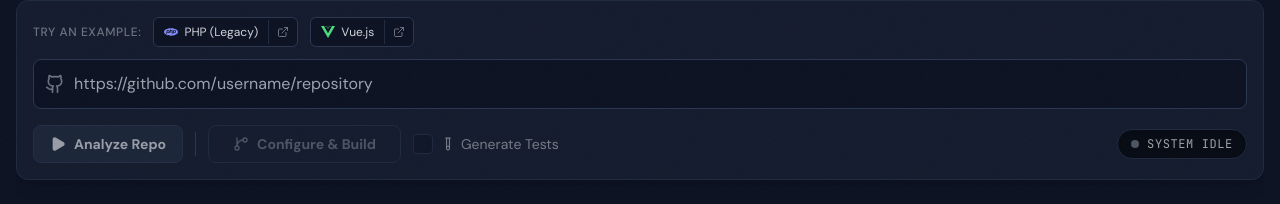
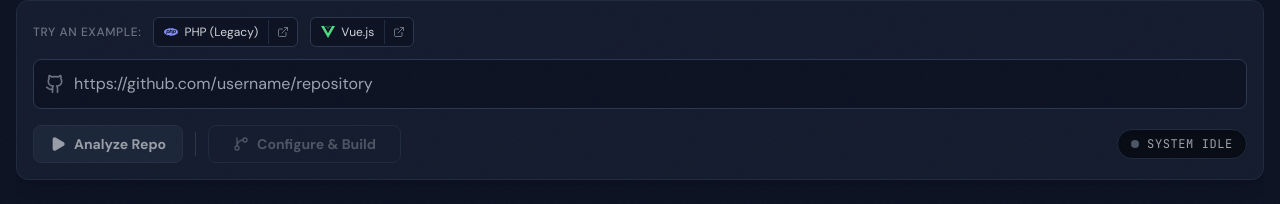
Before and after one commit to lassestilvang/dust-off, a React (Vite) app: page / in a window 1280 px wide. Shown: the part 204-408 px from the top of the page. Built offline with nearby package versions, Linux system fonts and the light colour scheme.

Commit message:
feat: Add 'none' option for testing library configuration, allowing users to skip test generation.

```diff
--- a/components/MigrationConfig.tsx
+++ b/components/MigrationConfig.tsx
@@ -1,6 +1,6 @@
 import React from 'react';
 import { MigrationConfig } from '../types';
-import { Check, Grid, Layers, TestTube, Palette, Database } from 'lucide-react';
+import { Check, Grid, Layers, TestTube, Palette, Database, X } from 'lucide-react';
 
 interface MigrationConfigProps {
   config: MigrationConfig;
@@ -26,10 +26,9 @@ const ConfigOption = ({
     onClick={onClick}
     className={`
       flex flex-col items-start p-4 rounded-xl border transition-all duration-200 text-left w-full h-full relative overflow-hidden group
-      ${
-        selected
-          ? 'bg-accent-900/20 border-accent-500/50 shadow-[0_0_15px_rgba(245,158,11,0.1)]'
-          : 'bg-dark-800 border-dark-700 hover:border-dark-600 hover:bg-dark-750'
+      ${selected
+        ? 'bg-accent-900/20 border-accent-500/50 shadow-[0_0_15px_rgba(245,158,11,0.1)]'
+        : 'bg-dark-800 border-dark-700 hover:border-dark-600 hover:bg-dark-750'
       }
     `}
   >
@@ -161,6 +160,13 @@ const MigrationConfigModal: React.FC<MigrationConfigProps> = ({
                 selected={config.testingLibrary === 'jest'}
                 onClick={() => updateConfig('testingLibrary', 'jest')}
               />
+              <ConfigOption
+                label="None"
+                icon={X}
+                description="Skip test generation. Faster migration, but less safe."
+                selected={config.testingLibrary === 'none'}
+                onClick={() => updateConfig('testingLibrary', 'none')}
+              />
             </div>
           </section>
         </div>
--- a/components/RepoMigration.tsx
+++ b/components/RepoMigration.tsx
@@ -219,7 +219,6 @@ const RepoMigration: React.FC = () => {
     },
   });
 
-  const [includeTests, setIncludeTests] = useState(false);
   const [isDiagramOpen, setIsDiagramOpen] = useState(false);
   const [showReport, setShowReport] = useState(false);
   const [showConfigModal, setShowConfigModal] = useState(false);
@@ -468,13 +467,13 @@ const RepoMigration: React.FC = () => {
 
     // 5. Generate New Project Structure
     addLog(
-      `Designing Next.js 16.1 App Router project structure (${state.config.uiFramework}, ${state.config.stateManagement})...`,
+      `Designing Next.js 16.1 App Router project structure (${state.config.uiFramework}, ${state.config.stateManagement}, ${state.config.testingLibrary !== 'none' ? 'with tests' : 'no tests'})...`,
       'info',
     );
     const newFilePaths = await generateProjectStructure(
       state.analysis.summary,
       state.config,
-      includeTests,
+      state.config.testingLibrary !== 'none',
     );
 
     const newFileNodes = buildTreeFromPaths(newFilePaths);
@@ -735,8 +734,7 @@ const RepoMigration: React.FC = () => {
                 disabled={isBusy || !state.url}
                 className={`
                         flex items-center justify-center gap-2 py-2 px-4 rounded-lg font-bold text-sm transition-all whitespace-nowrap w-full md:w-auto
-                        ${
-                          !isAnalyzed && state.url
+                        ${!isAnalyzed && state.url
                     ? 'bg-accent-600 hover:bg-accent-500 text-white shadow-[0_0_15px_rgba(245,158,11,0.3)]'
                     : 'bg-dark-700 hover:bg-dark-600 text-gray-300 border border-dark-600'
                   }
@@ -789,8 +787,7 @@ const RepoMigration: React.FC = () => {
                   }
                   className={`
                             flex items-center justify-center gap-2 py-2 px-6 rounded-lg font-bold text-sm transition-all whitespace-nowrap w-full md:w-auto
-                            ${
-                              isAnalyzed
+                            ${isAnalyzed
                       ? 'bg-accent-600 hover:bg-accent-500 text-white shadow-[0_0_15px_rgba(245,158,11,0.3)] animate-in fade-in zoom-in-95'
                       : 'bg-dark-800 text-gray-600 cursor-not-allowed border border-dark-700'
                     }
@@ -818,33 +815,6 @@ const RepoMigration: React.FC = () => {
                 />
               )}
 
-              <label
-                title="Include Vitest/React Testing Library unit tests for components"
-                className={`
-                        flex items-center gap-2 text-sm cursor-pointer select-none transition-opacity
-                        ${isAnalyzed ? 'opacity-100' : 'opacity-50 pointer-events-none'}
-                    `}
-              >
-                <div
-                  className={`
-                            w-5 h-5 rounded border flex items-center justify-center transition-colors
-                            ${includeTests ? 'bg-accent-600 border-accent-500' : 'bg-dark-900 border-dark-600'}
-                        `}
-                >
-                  {includeTests && <Check className="w-3.5 h-3.5 text-white" />}
-                </div>
-                <input
-                  type="checkbox"
-                  checked={includeTests}
-                  onChange={(e) => setIncludeTests(e.target.checked)}
-                  disabled={!isAnalyzed}
-                  className="hidden"
-                />
-                <span className="text-gray-300 flex items-center gap-1.5">
-                  <TestTube className="w-3.5 h-3.5" />
-                  Generate Tests
-                </span>
-              </label>
             </div>
 
             {/* Status Badge */}
--- a/types.ts
+++ b/types.ts
@@ -19,7 +19,7 @@ export interface AnalysisResult {
 export interface MigrationConfig {
   uiFramework: 'tailwind' | 'shadcn';
   stateManagement: 'context' | 'zustand' | 'redux';
-  testingLibrary: 'vitest' | 'jest';
+  testingLibrary: 'vitest' | 'jest' | 'none';
 }
 
 export interface RepoAnalysisResult extends AnalysisResult {
```
Lines whose indentation alone changed are shown as unchanged.
